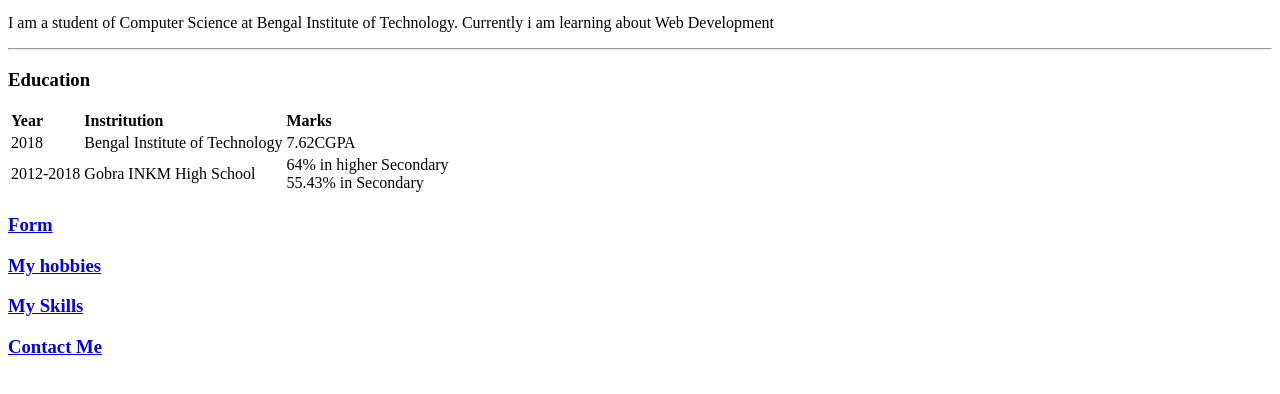
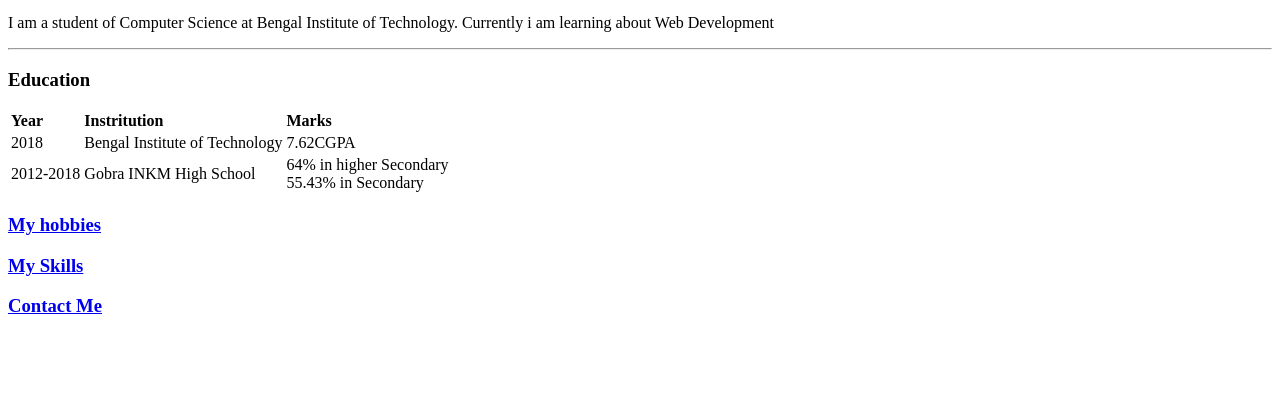
Before and after one commit to subham1chanda2/cv, a plain HTML site: page index.html in a window 1280 px wide. Shown: the part 312-706 px from the top of the page. Drawn offline with Linux system fonts and the light colour scheme.

Commit message:
remove form

```diff
--- a/index.html
+++ b/index.html
@@ -33,7 +33,6 @@
         </tr>
     </table>
 
-    <h3><a href="first.html">Form</a></h3>
     <h3><a href="my hobbies.html">My hobbies</a></h3>
     <h3><a href="my skills.html">My Skills</a></h3>
     <h3><a href="contact me.html">Contact Me</a></h3>
```
